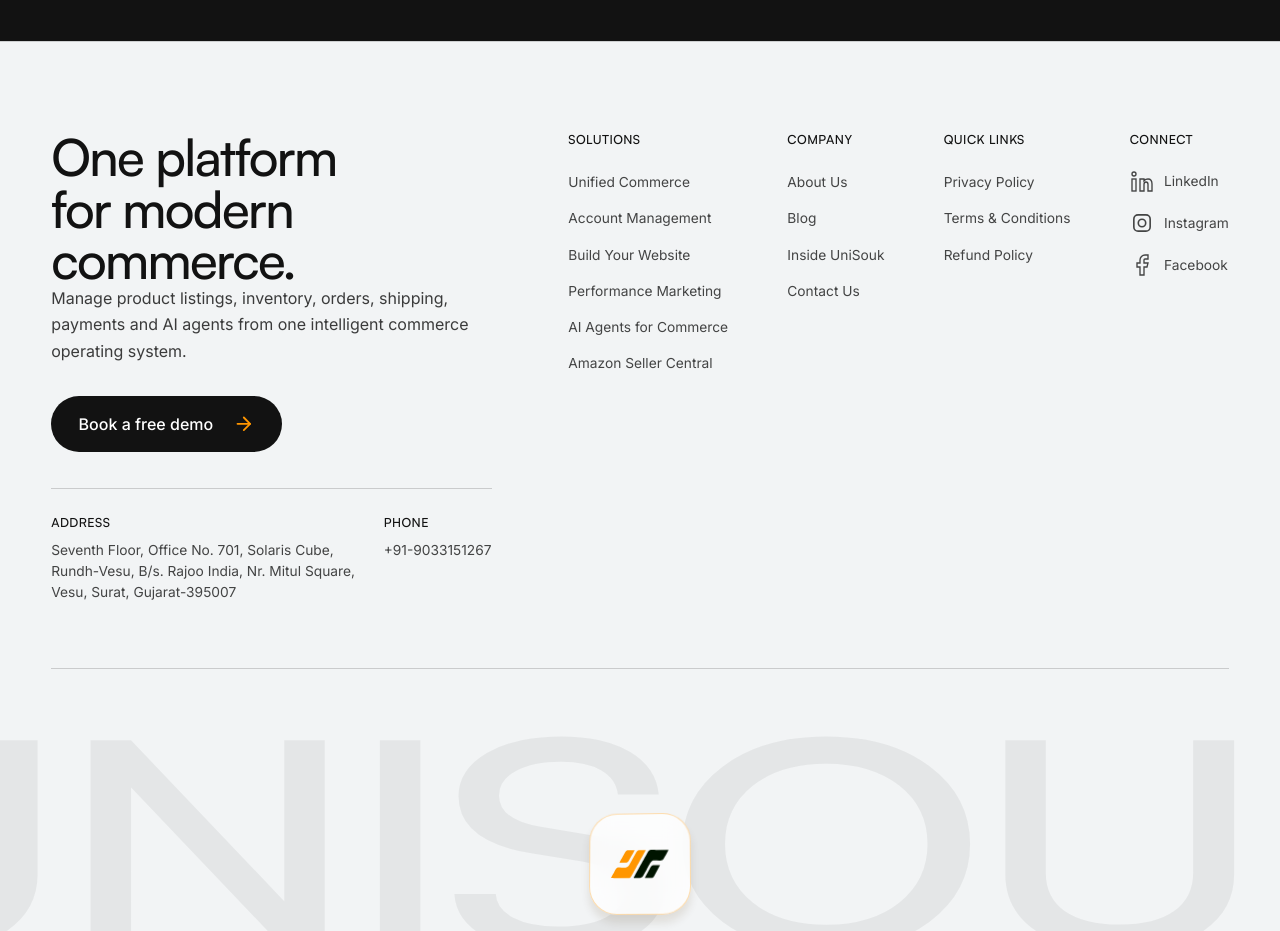
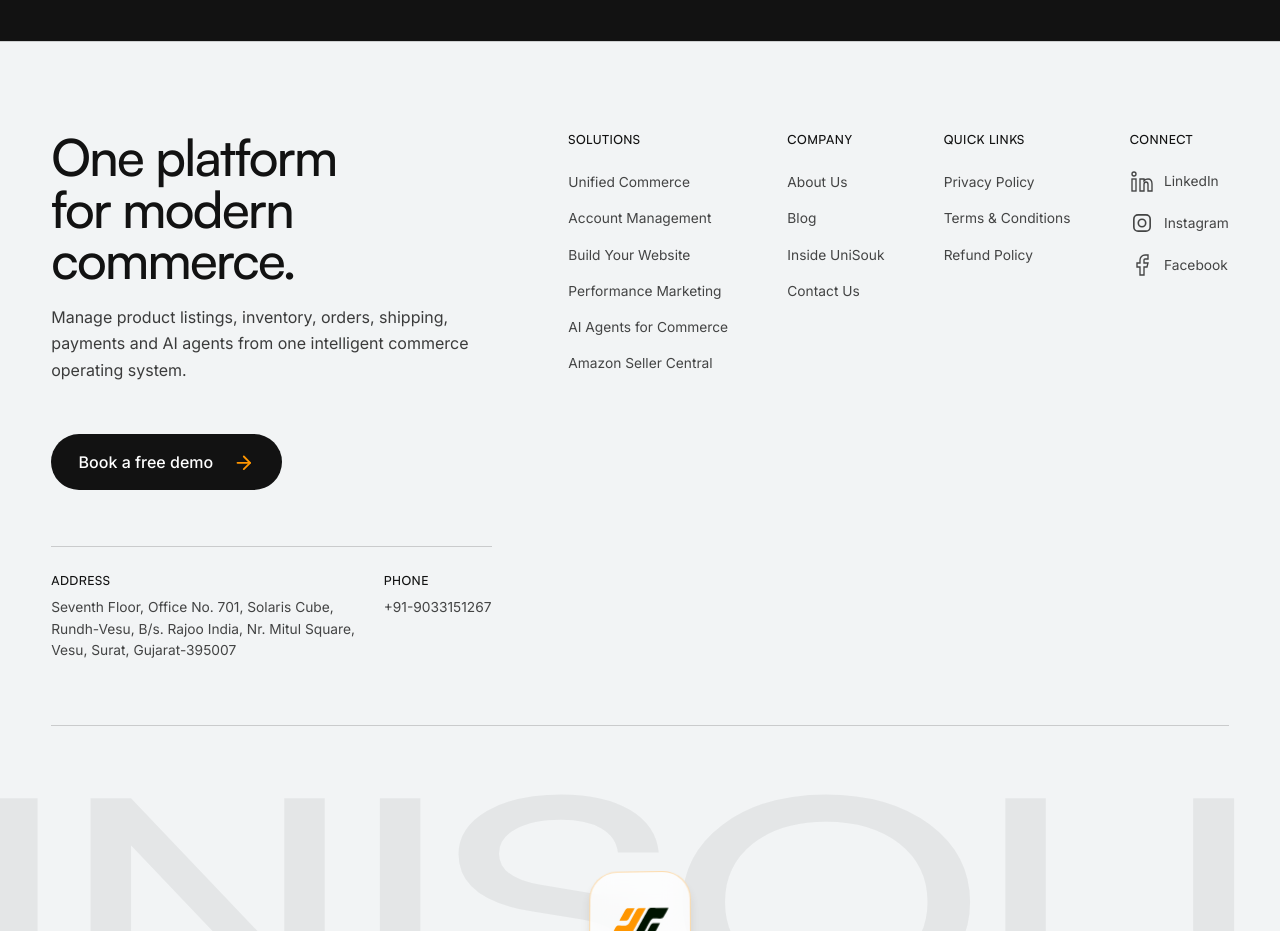
Before and after one commit to UniSouk/unisoukWebsite, a Next.js app: page / in a window 1280 px wide. Shown: the part 6120-7051 px from the top of the page. Built offline with nearby package versions, Linux system fonts and the light colour scheme; no server answers.

Commit message:
Update Instagram URL and fix footer heading/paragraph spacing

```diff
--- a/src/components/layout/site-footer.tsx
+++ b/src/components/layout/site-footer.tsx
@@ -63,14 +63,14 @@
         data-native-footer-shell
       >
         <div className="grid grid-cols-[minmax(0,2fr)_minmax(0,3fr)] gap-[clamp(3rem,6vw,6rem)] border-b border-[color:color-mix(in_oklch,var(--ink)_18%,transparent)] pb-[clamp(3.5rem,5vw,5rem)] max-[71.99rem]:grid-cols-1 max-[71.99rem]:gap-16 max-[47.99rem]:gap-12 max-[47.99rem]:border-b-0 max-[47.99rem]:pb-0">
-          <div className="max-w-[32rem] self-start max-[71.99rem]:max-w-[44rem]">
+          <div className="grid content-start gap-[clamp(1rem,1.5vw,1.35rem)] max-w-[32rem] self-start max-[71.99rem]:max-w-[44rem]">
             <h2
               className="m-0 max-w-[10ch] text-[length:var(--text-section-heading)] leading-[0.96] font-medium tracking-[-0.035em] text-balance max-[71.99rem]:max-w-[12ch] max-[47.99rem]:max-w-[9.5ch] max-[47.99rem]:leading-[0.98]"
               id="footer-pitch-title"
             >
               One platform for modern commerce.
             </h2>
-            <p className="mt-[1.65rem] mb-0 max-w-[43ch] text-[clamp(1rem,1.15vw,1.125rem)] leading-[1.65] text-[color:color-mix(in_oklch,var(--ink)_82%,transparent)] text-pretty max-[47.99rem]:max-w-[34ch] max-[47.99rem]:text-base">
+            <p className="m-0 max-w-[43ch] text-[clamp(1rem,1.15vw,1.125rem)] leading-[1.65] text-[color:color-mix(in_oklch,var(--ink)_82%,transparent)] text-pretty max-[47.99rem]:max-w-[34ch] max-[47.99rem]:text-base">
               Manage product listings, inventory, orders, shipping, payments
               and AI agents from one intelligent commerce operating system.
             </p>
```
